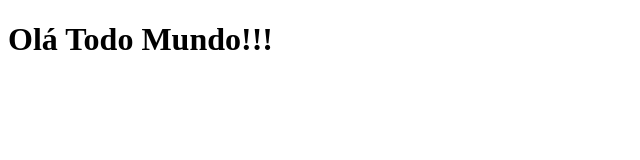
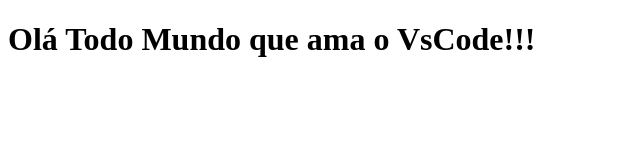
Before and after one commit to Manoreis/Meu-primeiro-Commit-via-Vscode, a plain HTML site: page index.htmL in a window 1280 px wide. Shown: the whole page, without its empty margins (0-640 px from the left). Drawn offline with Linux system fonts and the light colour scheme.

Commit message:
Update index.htmL

```diff
--- a/index.htmL
+++ b/index.htmL
@@ -6,6 +6,6 @@
     <title>Document</title>
 </head>
 <body>
-    <h1>Olá Todo Mundo!!!</h1>
+    <h1>Olá Todo Mundo que ama o VsCode!!!</h1>
 </body>
 </html>
```
